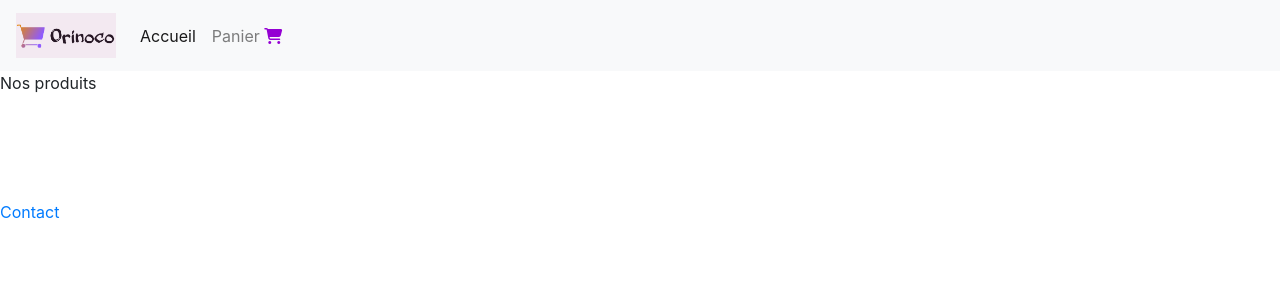
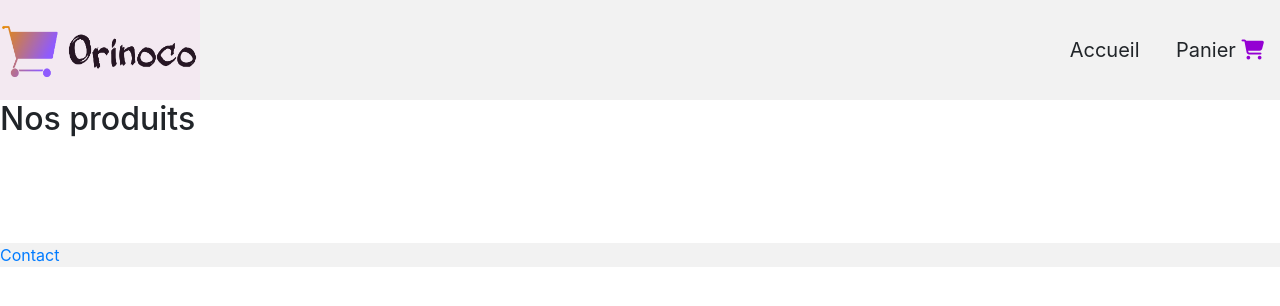
Before and after one commit to zeinab-kanso/projet5-orinoco, a plain HTML site: page index.html in a window 1280 px wide. Drawn offline with nearby package versions, Linux system fonts and the light colour scheme; no server answers.

Commit message:
style navbar

```diff
--- a/index.html
+++ b/index.html
@@ -22,13 +22,12 @@
   </head>
   <body>
     <header>
-      <nav class="navbar navbar-expand-lg navbar-light bg-light">
-        <a class="navbar-brand" href="#">
-          <img src="logo.png" width="100" alt="Info Logo" />
-        </a>
-
-        <div class="collapse navbar-collapse" id="navbarNav">
-          <ul class="navbar-nav">
+      <nav class="navbar">
+        <div class="navbar-logo">
+          <img src="logo.png" width="200" height="100" alt="Info Logo" />
+        </div>
+        <div class="navbar-menu">
+          <ul>
             <li class="nav-item active">
               <a class="nav-link" href="index.html"> Accueil </a>
             </li>
@@ -44,13 +43,15 @@
     </header>
     <main>
       <div class="teddy">
-        <div class="teddy-title">Nos produits</div>
+        <div class="teddy-title">
+          <h2>Nos produits</h2>
+        </div>
         <div class="teddy-container"></div>
       </div>
     </main>
     <footer>
       <div class="footer-contact">
-        <a href="mailto:contact@orinoco.com">Contact</a>
+        <a class="footer-mail" href="mailto:contact@orinoco.com">Contact</a>
       </div>
     </footer>
     <!--lien javascript-->
--- a/style/index.css
+++ b/style/index.css
@@ -1,3 +1,26 @@
+header {
+  background-color: #f2f2f2;
+}
+
+.navbar {
+  padding: 0;
+}
+.nav-link {
+  font-size: 20px;
+}
+
+ul {
+  list-style-type: none;
+  margin: 0;
+}
+ul li {
+  display: inline-flex;
+  flex-direction: row;
+}
+ul li a {
+  color: inherit;
+}
+
 .fa-shopping-cart {
   color: darkviolet;
 }
@@ -8,12 +31,26 @@
   grid-gap: 25px;
   margin: 40px;
 }
-@media screen and (max-width: 800px) {
+.card-img {
+  height: 280px;
+}
+.card-name {
+  font-size: 20px;
+}
+
+.footer-contact {
+  background-color: #f2f2f2;
+}
+
+@media screen and (max-width: 900px) {
   .teddy-container {
     display: grid;
     grid-template-columns: 1fr 1fr;
     grid-template-rows: 1fr 1fr 1fr;
     margin: 30px;
+  }
+  .card-img {
+    height: 200px;
   }
 }
 @media screen and (max-width: 400px) {
@@ -22,4 +59,7 @@
     grid-template-columns: 1fr;
     margin: 20px;
   }
+  .card-img {
+    height: 150px;
+  }
 }
--- a/style/produit.css
+++ b/style/produit.css
@@ -0,0 +1,26 @@
+header {
+  background-color: #f2f2f2;
+}
+
+.navbar {
+  padding: 0;
+}
+.nav-link {
+  font-size: 20px;
+}
+
+ul {
+  list-style-type: none;
+  margin: 0;
+}
+ul li {
+  display: inline-flex;
+  flex-direction: row;
+}
+ul li a {
+  color: inherit;
+}
+
+.fa-shopping-cart {
+  color: darkviolet;
+}
```
Also changed, not shown: produit.html (+8 -9 lines).
